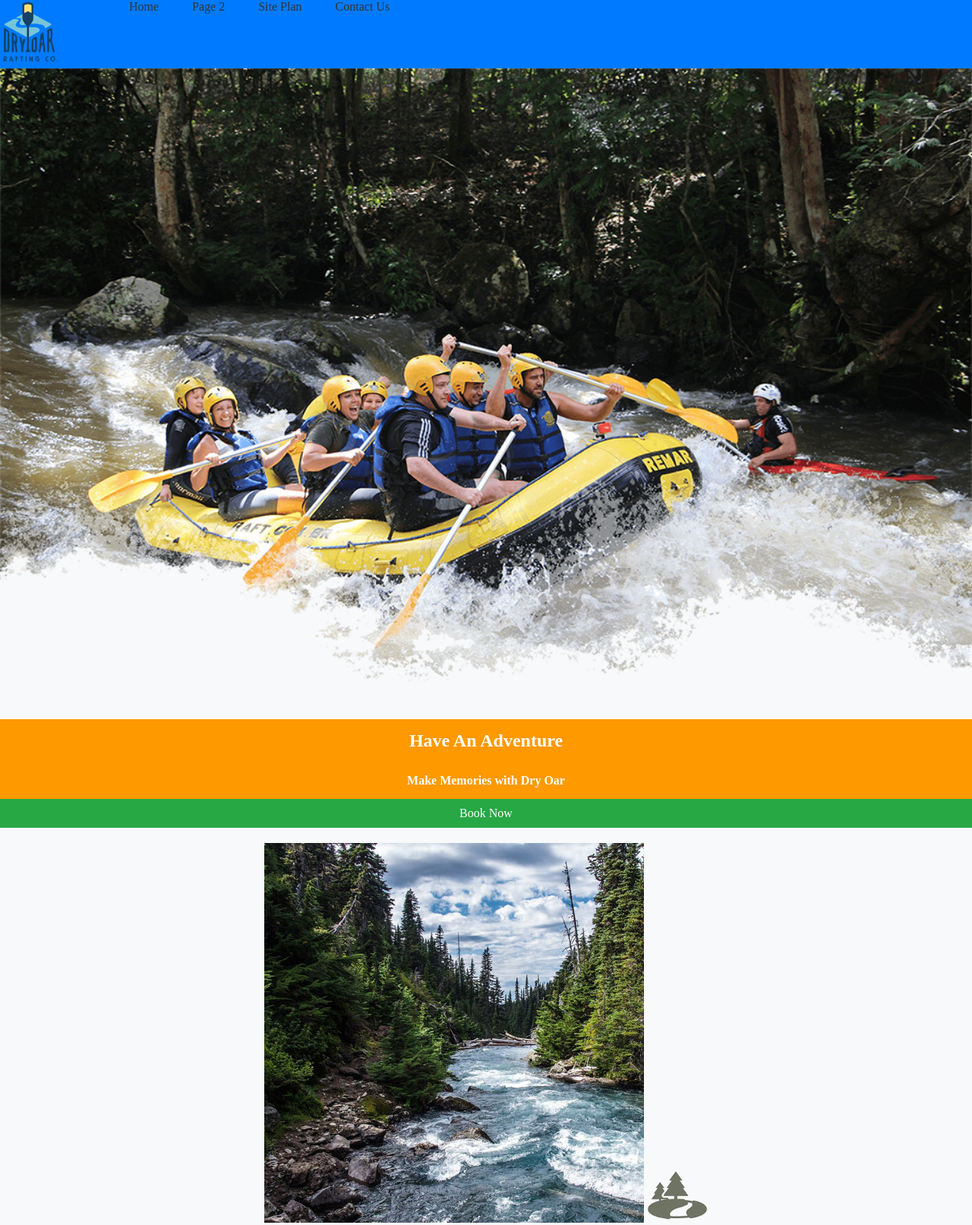
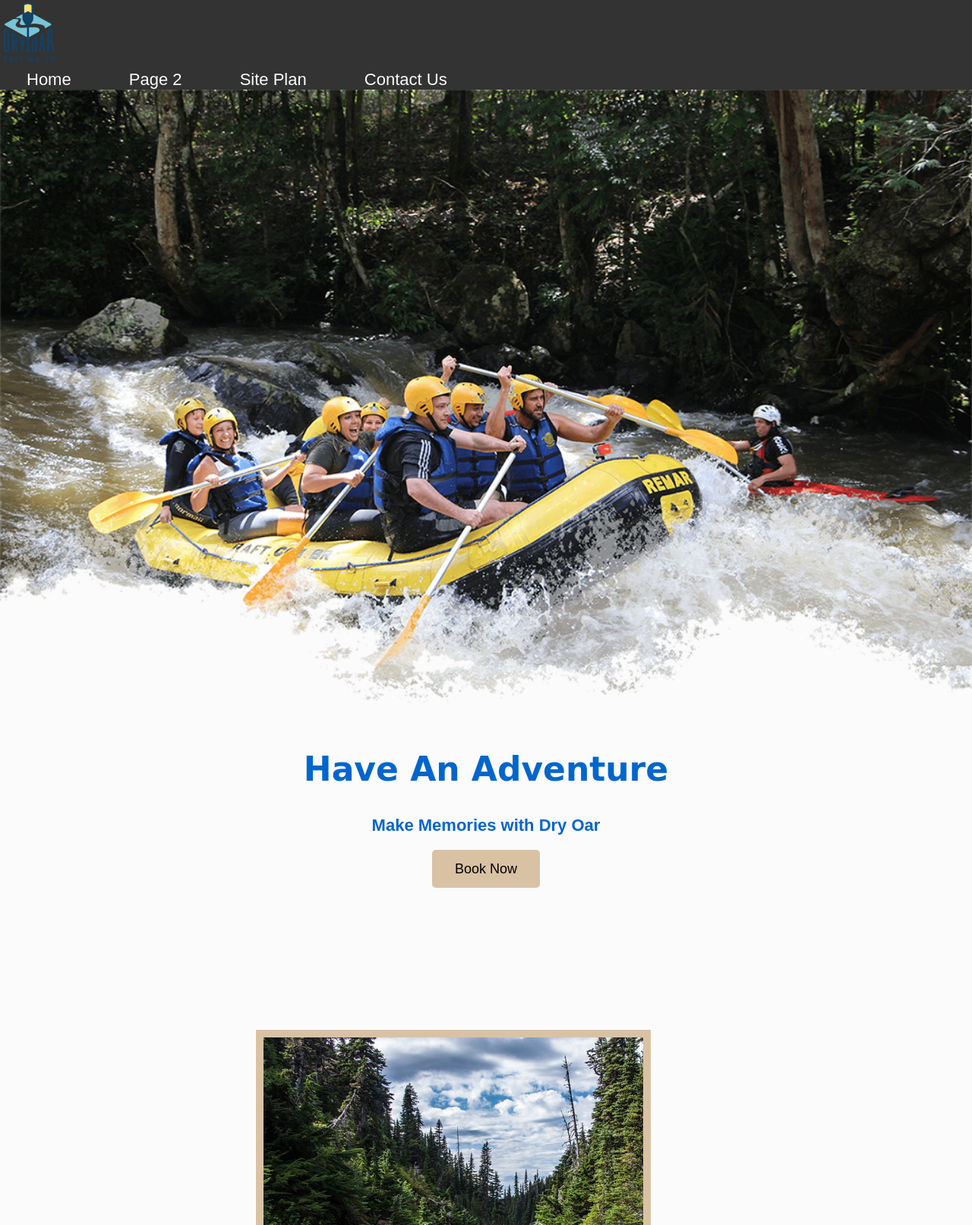
Before and after one commit to denniscare247/wdd130, a plain HTML site: page wwr/index.html in a window 1280 px wide. Shown: the top 1613 px of the page at 76% size. Drawn offline with Linux system fonts and the light colour scheme; a web font is replaced by a local one.

Commit message:
added fike

```diff
--- a/wwr/index.html
+++ b/wwr/index.html
@@ -2,13 +2,13 @@
 <html lang="en">
 <head>
     <meta charset="UTF-8">
+    <meta http-equiv="X-UA-Compatible" content="IE=edge">
     <meta name="viewport" content="width=device-width, initial-scale=1.0">
     <title>Whitewater Rafting Vacations | Dry Oar Boating | Home</title>
-    <link rel="stylesheet" type="text/css" href="styles/styles/styles.css">
+    <link rel="stylesheet" href="styles/styles/styles.css">
 </head>
 <body>
-    <div id="content"></div>
-
+    <div id="page-container">
         <header>
             <a id="logo_link" href="index.html">
                 <img class="logo" src="images/dryoarlogo3.png" alt="Dry Oar Logo">
@@ -48,11 +48,10 @@
                 <img class="icon" src="images/oars.png" alt="oars icon">
                 <h2>Rapids</h2>
             </section>
-        <img class="mountains" src="images/mountains.jpg" alt="Misty mountains">
-        <section class="msg">
-            <h2>More Than Just The Thrill</h2>
-            <p>Enjoy the breathtaking scenery. From valleys, meadows, canyons, and high peaks; it's way more than just the rapids. It's a great way to get away from it all and relax amongst all the beauty of the great outdoors. </p>
-            <a class='join' href="rivers.html">Join Us</a>
+            <section class="camping-card">
+                <img class="card-img" src="images/camping.jpg" alt="tent in mountains">
+                <img class="icon" src="images/fire_icon.png" alt="fire icon">
+                <h2>Camping</h2>
             </section>
             <section class="rapids-card">
                 <img class="card-img" src="images/rapids.jpg" alt="rafting boat">
@@ -84,5 +83,6 @@
                 </a>
             </div>
         </footer>
+    </div>
 </body>
 </html>
--- a/wwr/styles/styles/styles.css
+++ b/wwr/styles/styles/styles.css
@@ -1,225 +1,244 @@
-  header {
-    background-color:#987a5a;
-    display: grid;
-    grid-template-columns: 150px auto;
+
+  @import url('https://fonts.googleapis.com/css?family=Your+Font+Name');
+  #page-container {
+      max-width: 1600px;
+      margin: 0 auto;
+  }
+  #content {
+      width: 100%; /* Adjust the width as needed */
+      margin: 0 auto; /* Center the content within the container */
   }
   nav a {
       text-align: center;
-    color: blue;
-    text-decoration: none;
-    padding: 35px;
   }
 
-  html, body {
-    height: 100%;
-    margin: 0;
-    padding: 0;
-  }
-
-  .container {
-    display: flex;
-    justify-content: center;
-    align-items: center;
-    height: 100%;
-  }
-
-  #content {
-     max-width: 1600px;
-     margin: 0 auto;
-  }
-
-
-  #hero-msg h1,
-  #hero-msg h4 {
+  /* Center text within h1 and h4 elements within #hero-msg */
+  #hero-msg h1, #hero-msg h4 {
       text-align: center;
   }
 
+  /* Center the contents of .button-box */
   .button-box {
       text-align: center;
   }
 
+  /* Center text within sections within the main content */
   main section {
       text-align: center;
   }
-
   #background {
       height: 725px;
-    background-color: #e5e5e5;
+  }
+  body {
+      background-color: #fcfbfb; /* Modify with your desired background color */
+  }
+
+  /* Set background color for the header */
+  header {
+      background-color: #333; /* Modify with your desired background color */
+  }
+
+  /* Set background color for navigation links on hover */
+  nav a:hover {
+      background-color: #555; /* Modify with your desired background color on hover */
+  }
+
+  /* Set background color for elements with classes .book and .join */
+  .book, .join {
+      background-color: #ffcc00; /* Modify with your desired background color */
+  }
+
+  /* Set background color for elements with classes .book and .join on hover */
+  .book:hover, .join:hover {
+      background-color: #493b26; /* Modify with your desired background color on hover */
+  }
+
+  /* Set background color for the #background div */
+  #background {
+      background-color: burlywood /* Modify with your desired background color */
+  }
+  #background {
+  padding-bottom: 20px; /* Adjust the value as needed */
+}
+  /* Set background color for elements with class .msg */
+  .msg {
+      background-color: #e0e0e0; /* Modify with your desired background color */
+  }
+
+  /* Set background color for the footer */
+  footer {
+      background-color: #333; /* Modify with your desired background color */
   }
   nav a {
-    background-color: #007bff;
-    color: white;
-    padding: 10px 20px;
       text-decoration: none;
+      color: #333; /* Modify this color as per your chosen palette */
   }
 
-  #hero-msg h1,
-  #hero-msg h4 {
-      background-color: #ff9900;
-      color: white;
-      padding: 15px;
-      margin: 0;
+  nav a:hover {
+      color: #555; /* Text color on hover */
   }
 
-  .button-box {
-    background-color: #28a745;
-    color: white;
-    padding: 10px 20px;
-    text-align: center;
-  }
-  main section {
-    background-color: #f8f9fa;
-    padding: 20px;
+  /* Change the text color for home title and h4 elements */
+  .home-title, h4 {
+      color: #0066cc; /* Modify this color as per your chosen palette */
   }
 
-  body {
-    background-color: #f8f9fa;
-    color: #333;
+  /* Change the text color for elements with classes .book and .join */
+  .book, .join {
+      text-decoration: none;
+      color: #ffcc00; /* Modify this color as per your chosen palette */
   }
 
-
-  header {
-      background-color: #007bff;
-      color: white;
+  .book:hover, .join:hover {
+      color: #ff9900; /* Text color on hover */
   }
 
-
-  nav a:hover {
-      background-color: #0056b3;
+  /* Change the text color for h2 and p elements within .msg */
+  .msg h2, .msg p {
+      color: white; /* Modify this color as per your chosen palette */
   }
 
-
-  .book,
-  .join {
-      background-color: #28a745;
-      color: white;
+  /* Change the text color for the footer */
+  footer {
+      color: #fff; /* Modify this color as per your chosen palette */
   }
 
-
-  .book:hover,
-  .join:hover {
-      background-color: #218838;
+  /* Change the text color for footer links */
+  footer a {
+      text-decoration: none;
+      color: #fff; /* Text color for links */
   }
 
-
-  #background {
-      height: 725px;
-      background-color: #e5e5e5;
+  footer a:hover {
+      color: #ffcc00; /* Text color on hover */
   }
-
-
-  .msg {
-      background-color: #ff9900;
-      color: white;
-  }
-
-
-  footer {
-      background-color: #343a40;
-      color: white;
-  }
-
-  nav a {
-    color: #333;
-  }
-
-
-  nav a:hover {
-      color: #fff;
-  }
-
-
-  .home-title {
-      color: #333;
-  }
-
-
-  h4 {
-      color: #333;
-  }
-
-
-  .book,
-  .join {
-      color: #fff;
-  }
-
-
-.book:hover,
-.join:hover {
-    color: #fff;
-  }
-
-
-  .msg h2,
-  .msg p {
-      color: #fff;
-  }
-
-
-  footer {
-      color: #fff;
-  }
-
-
-  footer a {
-      color: #fff;
-  }
-
-
-  footer a:hover {
-      color: #007bff;
-  }
-
   .logo {
       width: 80px;
   }
 
-
+  /* Set a width of 80px for all icons in cards */
   .icon {
       width: 80px;
   }
-
-
   #hero-img {
       width: 100%;
+  }
+  nav a {
+      text-align: center;
+      color: #fcfbfb;
+      text-decoration: none;
+  }
+  footer p {
+      font-size: 1.2em;
+  }
+  footer p a:hover {
+      text-decoration: underline;
+  }
+  body {
+      font-family: 'Your Custom Body Font', Arial, Helvetica, sans-serif;
+  }
+
+  /* Apply custom fonts to headlines with fallback fonts */
+  h1, h2, h3, .home-title, .msg h2 {
+      font-family: 'Your Custom Headline Font', cursive, sans-serif;
+  }
+  .home-title {
+      font-size: 2em;
+  }
+  .book, .join {
+      font-size: 18px;
+  }
+  .msg p {
+      font-size: 0.8em;
+  }
+  .msg {
+      background-color: #6f7364;
+      line-height: 1.5em;
+  }
+  body {
+      background-color: #fcfbfb;
+      font-family: Raleway, Arial, sans-serif;
+      font-size: 22px;
+      margin: 0;
+      padding: 0;
+  }
+  h2 {
+      margin: 0;
+  }
+  #logo_link {
+      padding-top: 5px;
   }
 
   nav a {
       text-decoration: none;
+      color: #fcfbfb;
+      text-align: center;
+      padding: 35px;
   }
 
-
-  .book,
-  .join {
-      text-decoration: none;
+  /* Add padding to elements with classes .book and .join */
+  .book, .join {
+      padding: 15px 30px;
   }
 
-
-  footer a {
-      text-decoration: none;
+  /* Add padding to .icon elements */
+  .icon {
+      padding-top: 10px;
   }
 
-
-  nav a:hover {
-      text-decoration: underline;
+  /* Add padding to the .msg section */
+  .msg {
+      padding: 35px;
   }
 
-
-  .book:hover,
-  .join:hover {
-      text-decoration: underline;
+  /* Add padding to paragraph elements within .msg */
+  .msg p {
+      padding-bottom: 15px;
   }
 
-
-  footer a:hover {
-      text-decoration: underline;
+  /* Add padding to the footer */
+  footer {
+      padding: 25px 50px;
   }
 
-  footer {
-    font-size: 18px;
+  /* Add padding to images within the .social class in the footer */
+  footer .social img {
+      padding-top: 15px;
+  }
+  .home-title {
+      margin-top: 10px;
   }
 
-  footer p a:hover {
-    text-decoration: underline;
+  .book, .join {
+      background-color: #d9c2a3;
+      color: black;
+      text-decoration: none;
+      font-size: 18px;
+      padding: 15px 30px;
+      margin-top: 50px;
   }
+
+  /* Add margin to elements with classes .rivers-card, .camping-card, and .rapids-card */
+  .rivers-card, .camping-card, .rapids-card {
+      margin: 200px 0;
+  }
+
+  /* Add margin to the footer */
+  footer {
+      margin-top: 200px;
+  }
+  .book, .join {
+      background-color: #d9c2a3;
+      color: black;
+      text-decoration: none;
+      font-size: 18px;
+      padding: 15px 30px;
+      margin-top: 50px;
+      border-radius: 5px;
+  }
+  .card-img {
+      border: 10px solid #d9c2a3;
+  }
+  main section img {
+      box-sizing: border-box;
+  }
```
Also changed, not shown: wwr/webpage.html (deleted, +0 -17 lines). Lines whose indentation alone changed are shown as unchanged.
